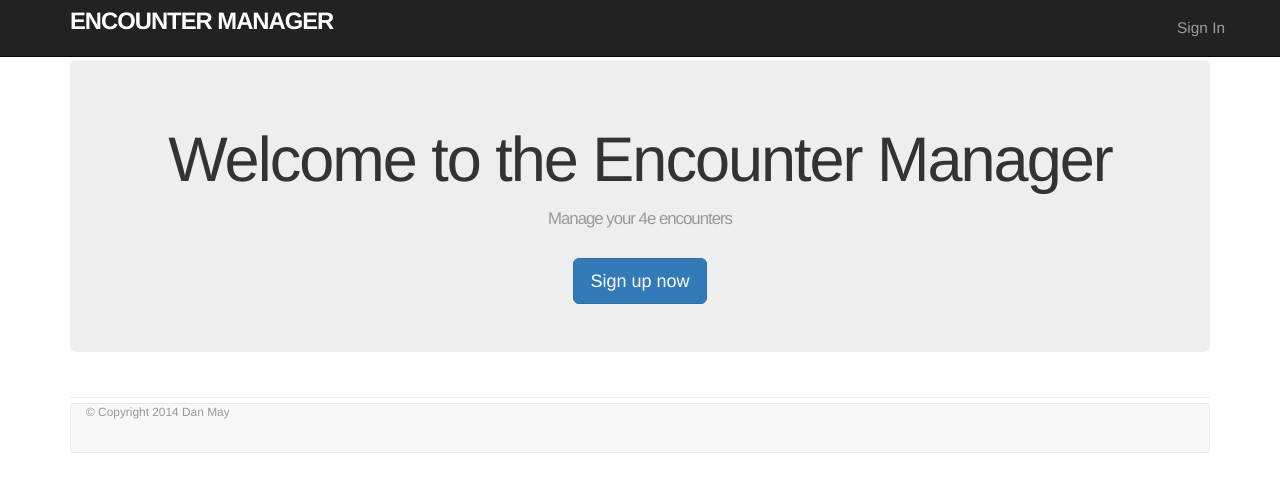
After one commit to DanMayhem/einit, a Flask app: page /home in a window 1280 px wide. The commit adds this page. Shown: the top 492 px of the page. Run offline with Flask 2, Linux system fonts and the light colour scheme; some libraries are stand-ins or nearby versions.

Commit message:
templates

```diff
--- a/einit/__init__.py
+++ b/einit/__init__.py
@@ -2,8 +2,13 @@ import flask
 
 app = flask.Flask(__name__)
 
+#set debug mode as appropriate
+#load database
+#load secure token
+
 #register routes
 @app.route('/')
 @app.route('/index')
+@app.route('/home')
 def index():
-  return "Einit"
+  return flask.render_template("index.html")
--- /dev/null
+++ b/einit/__main__.py
@@ -0,0 +1 @@
+pass
--- /dev/null
+++ b/einit/static/css/custom.css
@@ -0,0 +1,108 @@
+/* universal */
+
+html {
+  overflow-y: scroll;
+}
+
+body {
+  padding-top: 60px;
+}
+
+section {
+  overflow: auto;
+}
+
+textarea {
+  resize: vertical;
+}
+
+.center {
+  text-align: center;
+}
+
+.center h1 {
+  margin-bottom: 10px;
+}
+
+/* typography */
+
+h1, h2, h3, h4, h5, h6 {
+  line-height: 1;
+}
+
+h1 {
+  font-size: 3em;
+  letter-spacing: -2px;
+  margin-bottom: 30px;
+  text-align: center;
+}
+
+h2 {
+  font-size: 1.2em;
+  letter-spacing: -1px;
+  margin-bottom: 30px;
+  text-align: center;
+  font-weight: normal;
+  color: #999;
+}
+
+p {
+  font-size: 1.1em;
+  line-height: 1.7em;
+}
+/* header */
+
+.logo {
+  float: left;
+  margin-right: 10px;
+  font-size: 1.7em;
+  color: #fff;
+  text-transform: uppercase;
+  letter-spacing: -1px;
+  padding-top: 9px;
+  font-weight: bold;
+  line-height: 1;
+}
+
+.logo:hover {
+  color: #fff;
+  text-decoration: none;
+}
+
+/* footer */
+
+footer {
+  margin-top: 45px;
+  padding-top: 5px;
+  border-top: 1px solid #eaeaea;
+  color: #999;
+}
+
+footer a {
+  color: #555;
+}
+
+footer a:hover {
+  color: #222;
+}
+
+footer small {
+  float: left;
+}
+
+footer ul {
+  float: right;
+  list-style: none;
+}
+
+footer ul li {
+  float: left;
+  margin-left: 10px;
+}
+
+.debug_dump {
+  clear: both;
+  float: left;
+  width: 100%;
+  margin-top: 45px;
+}
--- a/einit/templates/base.html
+++ b/einit/templates/base.html
@@ -3,51 +3,27 @@
 <head>
   <title>Encounter Manager</title>
   <link rel="stylesheet" href="//netdna.bootstrapcdn.com/bootstrap/3.1.1/css/bootstrap.min.css">
+  <link rel="stylesheet" href="/static/css/custom.css">
+  <script src="http://code.jquery.com/jquery-1.11.0.min.js"></script>
+  <script src="http://code.jquery.com/jquery-migrate-1.2.1.min.js"></script>
   <script src="//netdna.bootstrapcdn.com/bootstrap/3.1.1/js/bootstrap.min.js"></script>
 </head>
   <body>
-    {% block header %}
-<header class="navbar navbar-fixed-top navbar-inverse">
-  <div class="navbar-inner">
-    <div class="container">
-      <%= link_to "sample app", root_path, id: "logo" %>
-      <nav>
-        <ul class="nav pull-right">
-          <li><%= link_to "Home", root_path %></li>
-          <li><%= link_to "Help", help_path %></li>
-          <% if signed_in? %>
-            <li><%= link_to "Users", users_path %></li>
-            <li id="fat-menu" class="dropdown">
-              <a href="#" class="dropdown-toggle" data-toggle="dropdown">
-                Account <b class="caret"></b>
-              </a>
-              <ul class="dropdown-menu">
-                <li><%= link_to "Profile", current_user %></li>
-                <li><%= link_to "Settings", edit_user_path(current_user) %></li>
-                <li class="divider"></li>
-                <li>
-                  <%= link_to "Sign out", signout_path, method: "delete" %>
-                </li>
-              </ul>
-            </li>
-          <% else %>
-            <li><%= link_to "Sign in", signin_path %></li>
-          <% end %>
-        </ul>
-      </nav>
-    </div>
-  </div>
-</header>
+    {% block navbar %}
+      {% include "navbar.html" ignore missing %}
     {% endblock %}
     <div class="container">
-      <% flash.each do |key, value| %>
-        <%= content_tag(:div, value, class: "alert alert-#{key}") %>
-      <% end %>
-      {% block content %}{% endblock %}
-      {% block footer %}{% endblock %}
-      {% block debug %}{$ endblock %}
-      <%= render 'layouts/footer' %>
-      <%= debug(params) if Rails.env.development? %>
+      {% block content %}
+      {% endblock %}
+
+      {% block footer %}
+        {% include "footer.html" ignore missing %}
+      {% endblock %}
+
+      {% block debug %}
+        {% include "debug.html" ignore missing %}
+      {% endblock %}
+
     </div>
   </body>
 </html>
--- /dev/null
+++ b/einit/templates/debug.html
@@ -0,0 +1,8 @@
+{% if debug  %}
+
+<div class="debug-dump">
+
+</div
+
+
+{% endif %}
--- /dev/null
+++ b/einit/templates/footer.html
@@ -0,0 +1,9 @@
+<footer class="footer">
+  <nav class="navbar navbar-default">
+    <div class="container">
+      <small>
+        &copy; Copyright 2014 Dan May
+      </small>
+  </div>
+  </nav>
+</footer>
--- a/einit/templates/index.html
+++ b/einit/templates/index.html
@@ -1,14 +1,16 @@
-<!doctype html>
-<html lang="en">
-<head>
-  <meta charset="utf-8">
-  <title>Encounter Initiative</title>
-  <link href="static/css/bootstrap.min.css" rel="stylesheet">
-  <script data-main="static/js/main.js" src="static/vendor/require.js"></script>
-</head>
-<body>
+{% extends "base.html" %}
+{% block content %}
+{% import 'macros.html' as util %}
 
-  <div class="loading"><h1>Loading</h1></div>
 
-</body>
-</html>
+<div class="center jumbotron">
+  <h1>Welcome to the Encounter Manager</h1>
+
+  <h2>
+    Manage your 4e encounters
+  </h2>
+
+  {{util.build_link("Sign up now", "#", "btn btn-primary btn-lg")}}
+</div>
+
+{% endblock %}
--- /dev/null
+++ b/einit/templates/macros.html
@@ -0,0 +1,3 @@
+{% macro build_link(text, url="#", class ="") -%}
+<a href="{{url}}" class="{{class}}">{{text}}</a>
+{%- endmacro %}
--- /dev/null
+++ b/einit/templates/navbar.html
@@ -0,0 +1,13 @@
+{% import 'macros.html' as util %}
+<header class="navbar navbar-fixed-top navbar-inverse">
+  <div class="navbar-inner">
+    <div class="container">
+      <a href="/" class="logo">Encounter Manager</a>
+      <nav>
+        <p class="navbar-text navbar-right">
+          {{util.build_link("Sign In", "#", "navbar-link")}}
+        </p>
+      </nav>
+    </div>
+  </div>
+</header>
```
